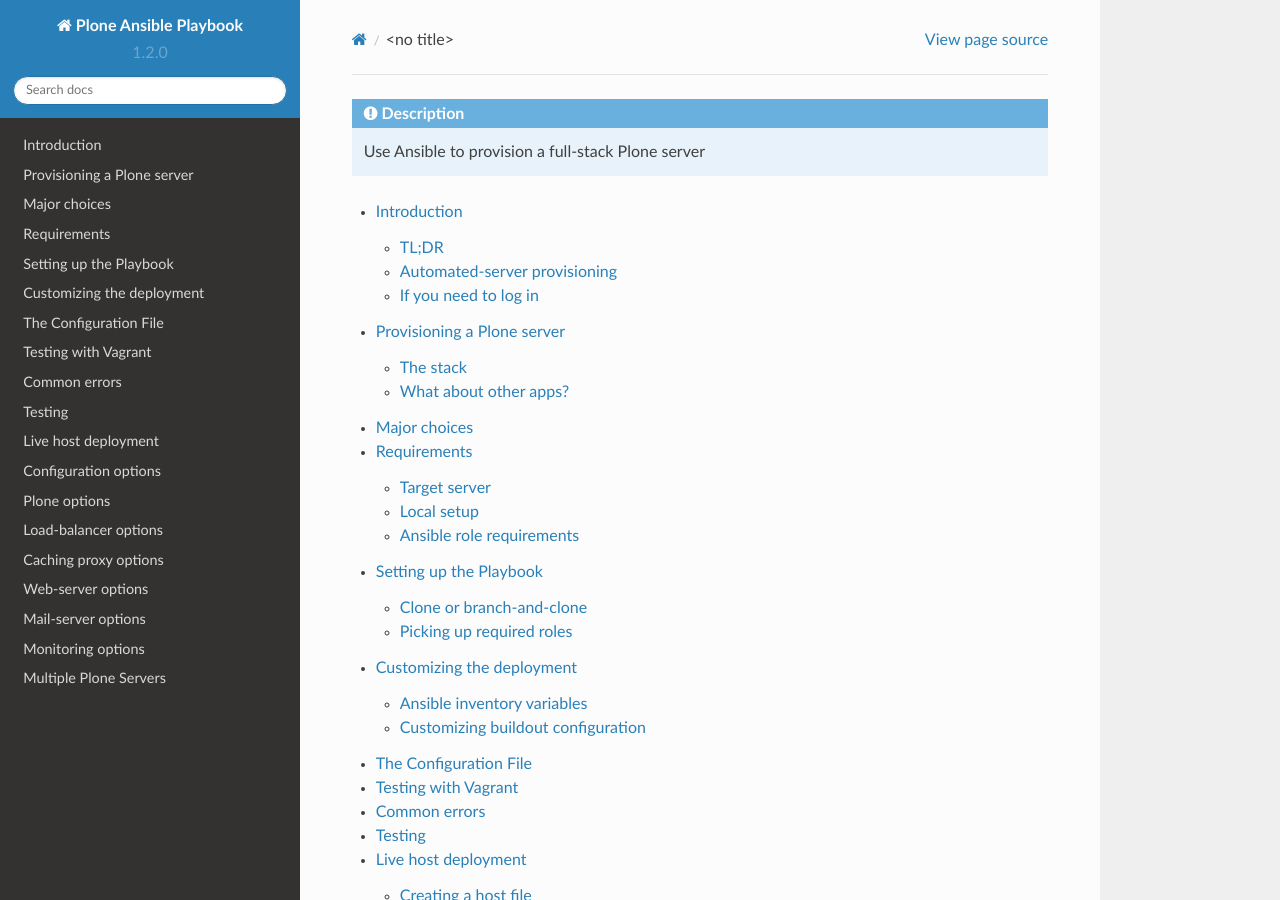
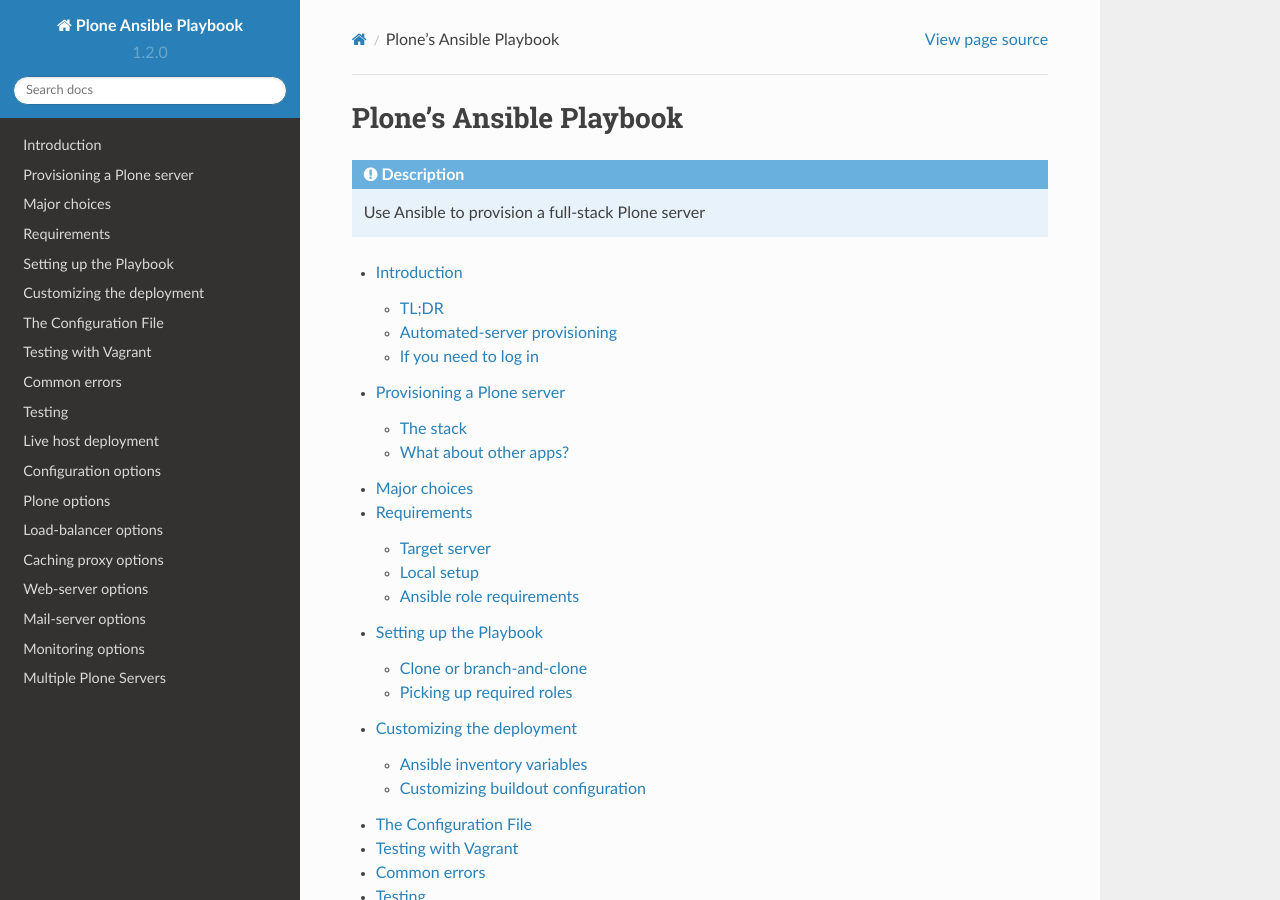
Before and after one commit to plone/ansible-playbook, a Sphinx documentation site: the page built from docs/index.rst, in a window 1280 px wide and 900 px high. Built offline with Sphinx 7.4.7 and the Read the Docs theme 2.0.0, drawn with Linux system fonts in a browser that asks for light colours.

Commit message:
Title for index doc

```diff
--- a/docs/index.rst
+++ b/docs/index.rst
@@ -1,3 +1,6 @@
+Plone's Ansible Playbook
+------------------------
+
 .. admonition:: Description
 
     Use Ansible to provision a full-stack Plone server
```
